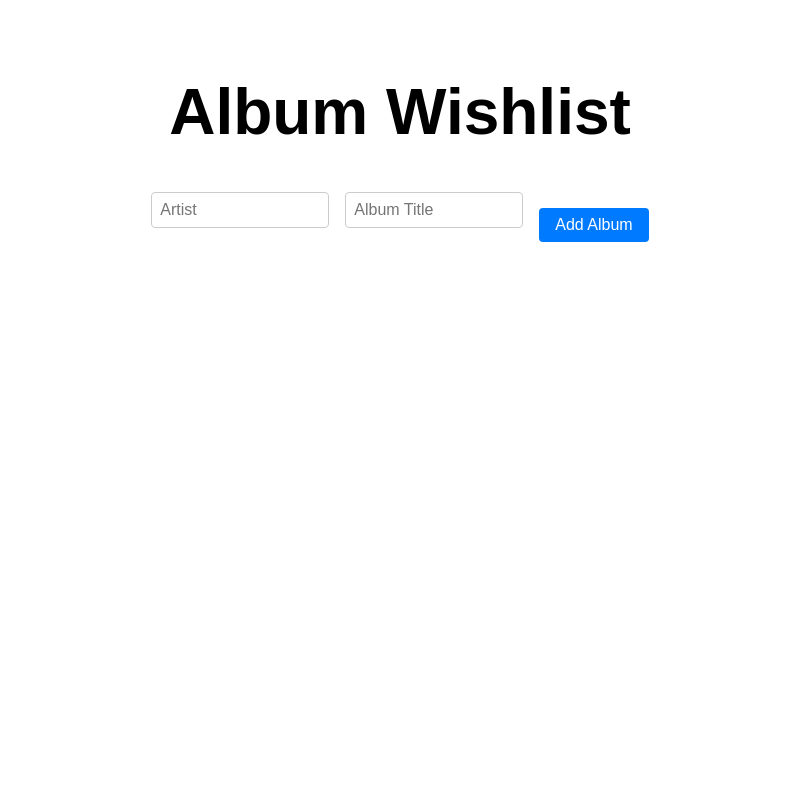
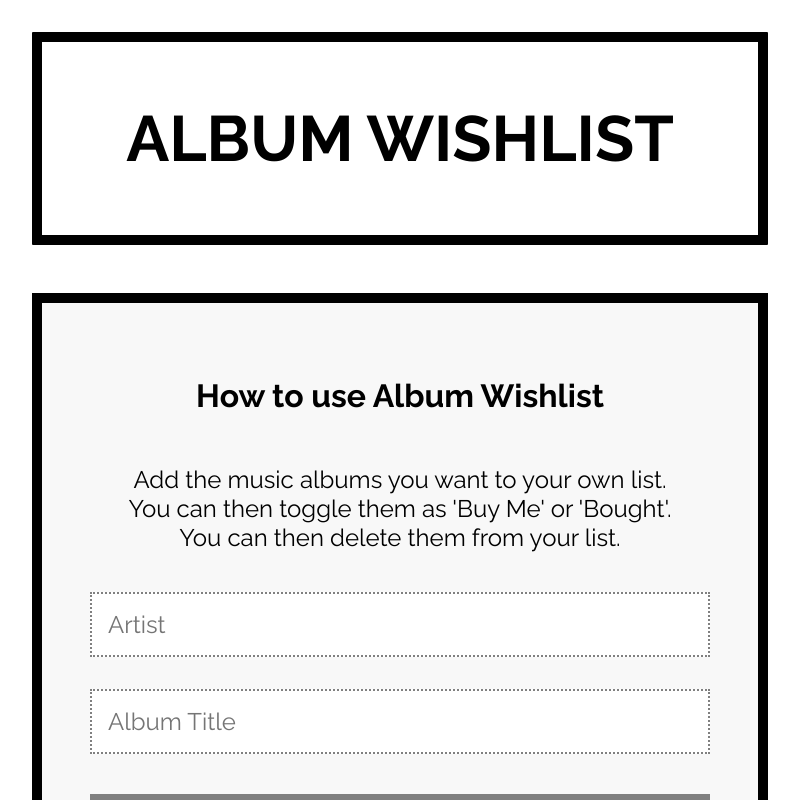
Before and after one commit to PaulGreetham/albumwishlist, a React (Create React App) app: page / in a window 1280 px wide. Shown: the top 800 px of the page, without its empty margins (240-1039 px from the left). Built offline with nearby package versions, Linux system fonts and the light colour scheme.

Commit message:
title and input sections complete

```diff
--- a/public/index.html
+++ b/public/index.html
@@ -5,6 +5,7 @@
     <link rel="icon" href="%PUBLIC_URL%/favicon.ico" />
     <meta name="viewport" content="width=device-width, initial-scale=1" />
     <meta name="theme-color" content="#000000" />
+    <link rel="stylesheet" href="https://fonts.googleapis.com/css2?family=Raleway:wght@400;700&display=swap">
     <meta
       name="description"
       content="Web site created using create-react-app"
--- a/src/App.css
+++ b/src/App.css
@@ -1,12 +1,23 @@
-.app {
-  padding: 1rem;
-  font-family: sans-serif;
+/* Base styles */
+html {
+  box-sizing: border-box;
+  transition: 1s;
 }
 
-@media screen and (min-width: 768px) {
-  .app {
-    max-width: 800px;
-    margin: 0 auto;
-    padding: 2rem;
-  }
+*, *::before, *::after {
+  box-sizing: inherit;
 }
+
+body {
+  font-family: 'Raleway', sans-serif;
+  margin: 0;
+  padding: 0;
+  transition: 1s;
+}
+
+.app {
+  max-width: 800px;
+  margin: 0 auto;
+  padding: 2rem;
+  transition: 1s;
+}
--- a/src/components/cards/Cards.css
+++ b/src/components/cards/Cards.css
@@ -1,83 +1,82 @@
+/* Wishlist card styles */
 .cards {
-  display: flex;
-  flex-direction: column;
+  background-color: #F8F8F8;
+  transition: 1s;
+  margin-bottom: 3rem;
 }
 
-.cards__list {
-  margin-top: 1rem;
-  display: flex;
-  flex-wrap: wrap;
-  flex-direction: row;
+.cards:hover {
+  box-shadow: 24px 12px teal;
+  transition: 1.5s;
 }
 
 .card {
+  background-color: white;
+  border: 4px solid black;
   padding: 1rem;
-  border: 1px solid #ccc;
-  border-radius: 0.25rem;
-  margin-bottom: 0.5rem;
-  transition: background-color 0.3s ease;
+  margin-bottom: 1rem;
+  display: flex;
+  justify-content: space-between;
+  align-items: center;
+  transition: 1s;
+  overflow: scroll;
 }
 
 .card:hover {
-  background-color: #f5f5f5;
+  box-shadow: 24px 0px 0px 9px teal;
+  transition: 1.5s;
 }
 
 .card--bought {
-  background-color: #d1ffcc;
+  background-color: rgb(118, 0, 118);
+  color: white;
+  transition: 2s;
+}
+
+.card--bought .card__buttons button {
+  background-color: white;
+  color: black;
+  transition: 0.2s;
+}
+
+.card--bought .card__buttons button:hover {
+  background-color: black;
+  transition: 1s;
+}
+
+.card--bought:hover {
+  box-shadow: -24px 0px 0px 9px rgb(118, 0, 118, 0.5);
+  transition: 1.5s;
 }
 
 .card__content {
-  display: flex;
-  justify-content: space-between;
+  flex: 1;
+  transition: 1s;
+}
+
+.card__content h3 {
+  margin: 0;
+  font-size: 1.25rem;
+}
+
+.card__buttons button {
+  padding: 1rem;
+  background-color: teal;
+  color: white;
+  border: none;
+  cursor: pointer;
+  margin-left: 1rem;
+  transition: 0.2s;
+  width: 6rem;
+}
+
+.card__buttons button:hover {
+  background-color: rgb(118, 0, 118);
+  color: white;
+  transition: 1s;
   align-items: center;
 }
 
-.card__text {
-  flex-grow: 1;
+.toggle-button {
+  transition: 1.5s;
 }
-
-.card__text h3 {
-  font-size: 1rem;
-  margin: 0;
-}
-
-.card__text p {
-  font-size: 0.75rem;
-  margin: 0;
-  color: #888;
-}
-
-.card__buttons {
-  margin-left: 1rem;
-}
-
-.card__buttons button {
-  padding: 0.5rem 1rem;
-  background-color: #007aff;
-  color: #fff;
-  border: none;
-  border-radius: 0.25rem;
-  font-size: 0.75rem;
-  cursor: pointer;
-}
-
-@media screen and (min-width: 768px) {
-  .cards {
-    flex-direction: row;
-    justify-content: center;
-  }
-
-  .cards__list {
-    margin: 0 1rem;
-  }
-
-  .card {
-    width: 15rem;
-    margin-right: 0.5rem;
-    margin-bottom: 0;
-  }
-
-  .card:last-child {
-    margin-right: 0;
-  }
-}
--- a/src/components/input/Input.css
+++ b/src/components/input/Input.css
@@ -1,44 +1,128 @@
 .input {
   display: flex;
   flex-direction: column;
-  margin: 1rem 0;
+  background-color: #F8F8F8;
+  border: 10px solid black;
+  padding: 3rem;
+  margin-bottom: 3rem;
+  font-family: 'Raleway', sans-serif;
+  transition: 1s;
 }
 
-.input label {
-  font-size: 1rem;
+.input h2 {
+  display: flex;
+  justify-content: center;
+  align-items: center;
+  text-align: center;
+  font-size: 2rem;
+}
+
+.input p {
+  display: flex;
+  justify-content: center;
+  align-items: center;
+  text-align: center;
+  font-size: 1.5rem;
+}
+
+.input:hover {
+  box-shadow: 24px 24px yellow;
+  transition: 1s;
+  transform: translateY(-10px);
+}
+
+.form-group {
+  display: flex;
+  flex-direction: column;
+  margin-bottom: 1rem;
+}
+
+label {
+  font-weight: bold;
   margin-bottom: 0.5rem;
 }
 
-.input input {
-  padding: 0.5rem;
-  border: 1px solid #ccc;
-  border-radius: 0.25rem;
-  font-size: 1rem;
+input[type="text"], textarea {
+  padding: 1rem;
+  border: 2px dotted gray;
+  font-family: 'Raleway', sans-serif;
+  margin-top: 1rem;
+  margin-bottom: 1rem;
+  width: 100%;
 }
 
-.input button {
-  margin-top: 1rem;
-  padding: 0.5rem 1rem;
-  background-color: #007aff;
-  color: #fff;
-  border: none;
-  border-radius: 0.25rem;
-  font-size: 1rem;
-  cursor: pointer;
+#title-input, #description-input {
+  font-family: 'Raleway', sans-serif;
 }
 
-@media screen and (min-width: 768px) {
+button[type="submit"] {
+  padding: 1rem;
+  background-color: gray;
+  color: white;
+  cursor: pointer;
+  margin-top: 1rem;
+  border: none;
+  transition: 1s;
+  font-family: 'Raleway', sans-serif;
+}
+
+button[type="submit"]:hover {
+  background-color: rgb(118, 0, 118);
+  transition: 0.2s;
+}
+
+@media screen and (max-width: 500px) {
   .input {
-    flex-direction: row;
-    justify-content: center;
+  margin-bottom: 2rem;
   }
 
-  .input label {
-    margin-right: 1rem;
+  input[type="text"], textarea {
+  font-size: 0.9rem;
   }
 
-  .input input {
-    width: 10rem;
-    margin-right: 1rem;
+  button[type="submit"] {
+  padding: 0.75rem;
+  font-size: 0.9rem;
+  margin-top: 0.5rem;
   }
 }
+
+@media screen and (min-width: 768px) and (max-width: 1023px) {
+  .input {
+  margin-bottom: 3rem;
+  }
+
+  .form-group {
+  margin-bottom: 1.5rem;
+  }
+
+  input[type="text"], textarea {
+  font-size: 1.2rem;
+  }
+
+  button[type="submit"] {
+  padding: 1rem;
+  font-size: 1.2rem;
+  margin-top: 1rem;
+  }
+}
+
+@media screen and (min-width: 1024px) {
+  .input {
+  margin-bottom: 3rem;
+  }
+
+  .form-group {
+  margin-bottom: 2rem;
+  }
+
+  input[type="text"], textarea {
+  font-size: 1.5rem;
+  }
+
+  button[type="submit"] {
+  padding: 1.5rem;
+  font-size: 1.5rem;
+  margin-top: 1.5rem;
+  }
+}
--- a/src/components/input/Input.js
+++ b/src/components/input/Input.js
@@ -14,6 +14,8 @@ function Input(props) {
 
   return (
     <form onSubmit={handleSubmit} className="input">
+      <h2>How to use Album Wishlist</h2>
+      <p>Add the music albums you want to your own list.<br></br>You can then toggle them as 'Buy Me' or 'Bought'.<br></br>You can then delete them from your list.</p>
       <div>
         <input type="text" value={artist} onChange={(event) => setArtist(event.target.value)} placeholder="Artist" />
       </div>
--- a/src/components/title/Title.css
+++ b/src/components/title/Title.css
@@ -1,7 +1,23 @@
 .title {
   font-size: 1.5rem;
   text-align: center;
+  margin-bottom: 3rem;
+  text-align: center;
+  border: 10px solid black;
+  border-radius: 1px;
+  padding: 1rem;
+  transition: 1s;
 }
+
+.title:hover {
+  box-shadow: 24px 24px rgb(236, 236, 0);
+  transition: 1s;
+  background-color: gray;
+  transition: 1s;
+  color: white;
+  transform: translateY(-10px);
+}
+
 
 @media screen and (min-width: 768px) {
   .title {
--- a/src/components/title/Title.js
+++ b/src/components/title/Title.js
@@ -4,7 +4,7 @@ import './Title.css';
 function Title() {
   return (
     <div className="title">
-      <h1>Album Wishlist</h1>
+      <h1>ALBUM WISHLIST</h1>
     </div>
   );
 }
```
